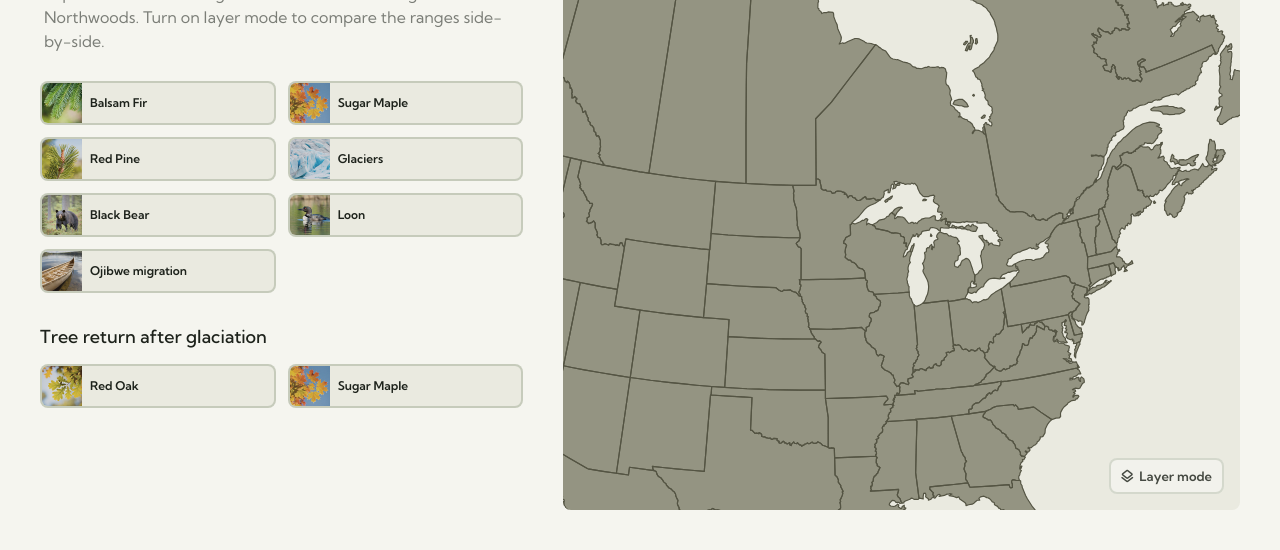
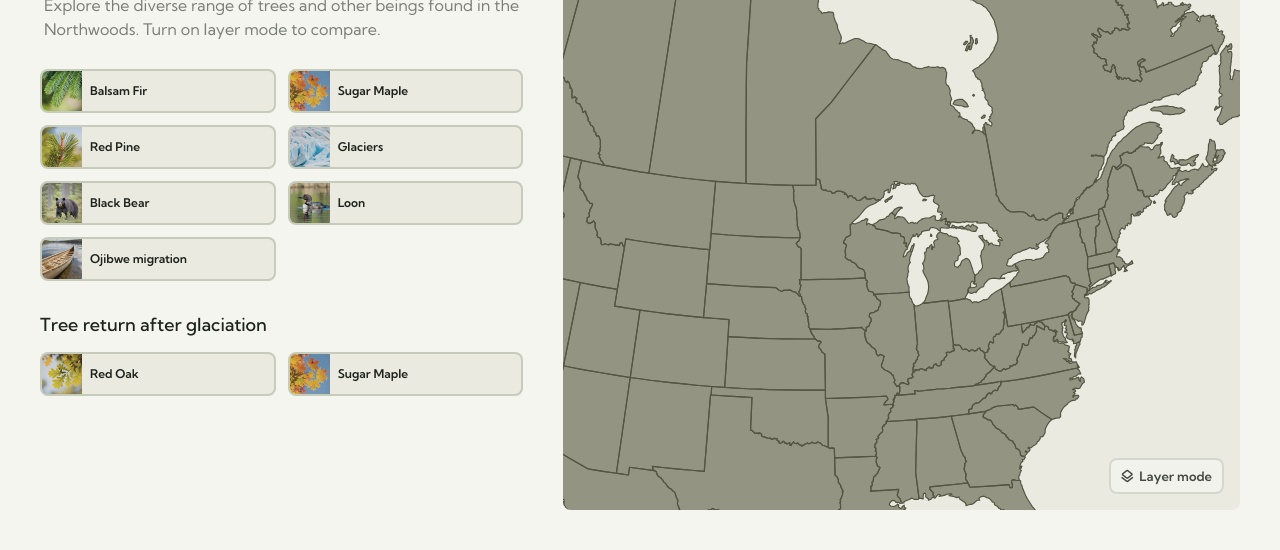
Before and after one commit to cable-museum/northwoods-maps, a website: page public/index.html in a window 1280 px wide. Shown: the part 250-800 px from the top of the page. Drawn offline with nearby package versions, Linux system fonts and the light colour scheme; a web font is replaced by a local one.

Commit message:
description text

```diff
--- a/public/index.html
+++ b/public/index.html
@@ -22,7 +22,7 @@
         <div class="controls-container">
             <span class="material-symbols-rounded forest-icon">forest</span>
             <h1>Maps of the Northwods (WIP)</h1>
-            <p> Explore the diverse range of trees and other beings found in the Northwoods.  Turn on layer mode to compare the ranges side-by-side.</p>
+            <p> Explore the diverse range of trees and other beings found in the Northwoods.  Turn on layer mode to compare.</p>
 
             <!-- <h2> General </h2> -->
 
```
